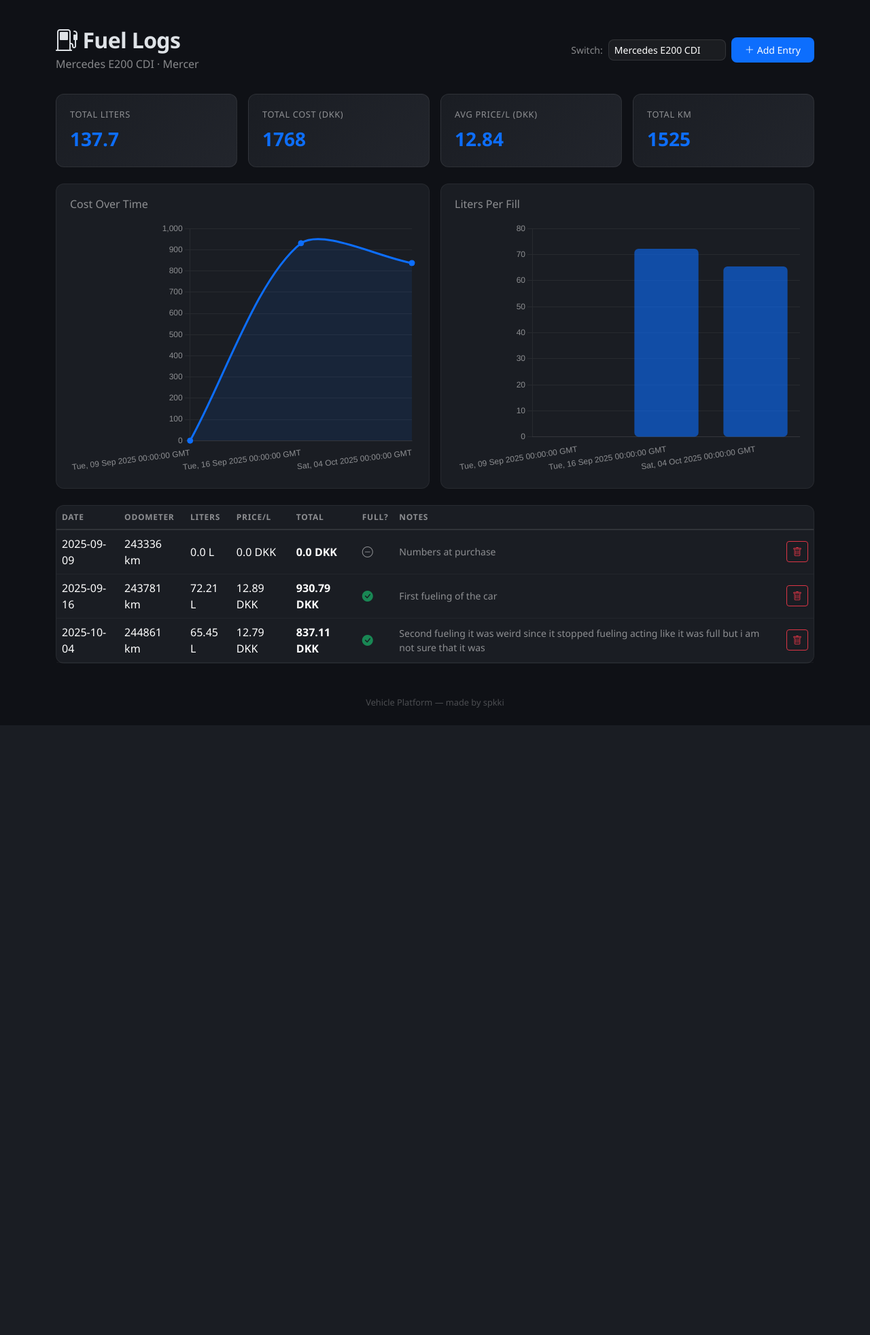
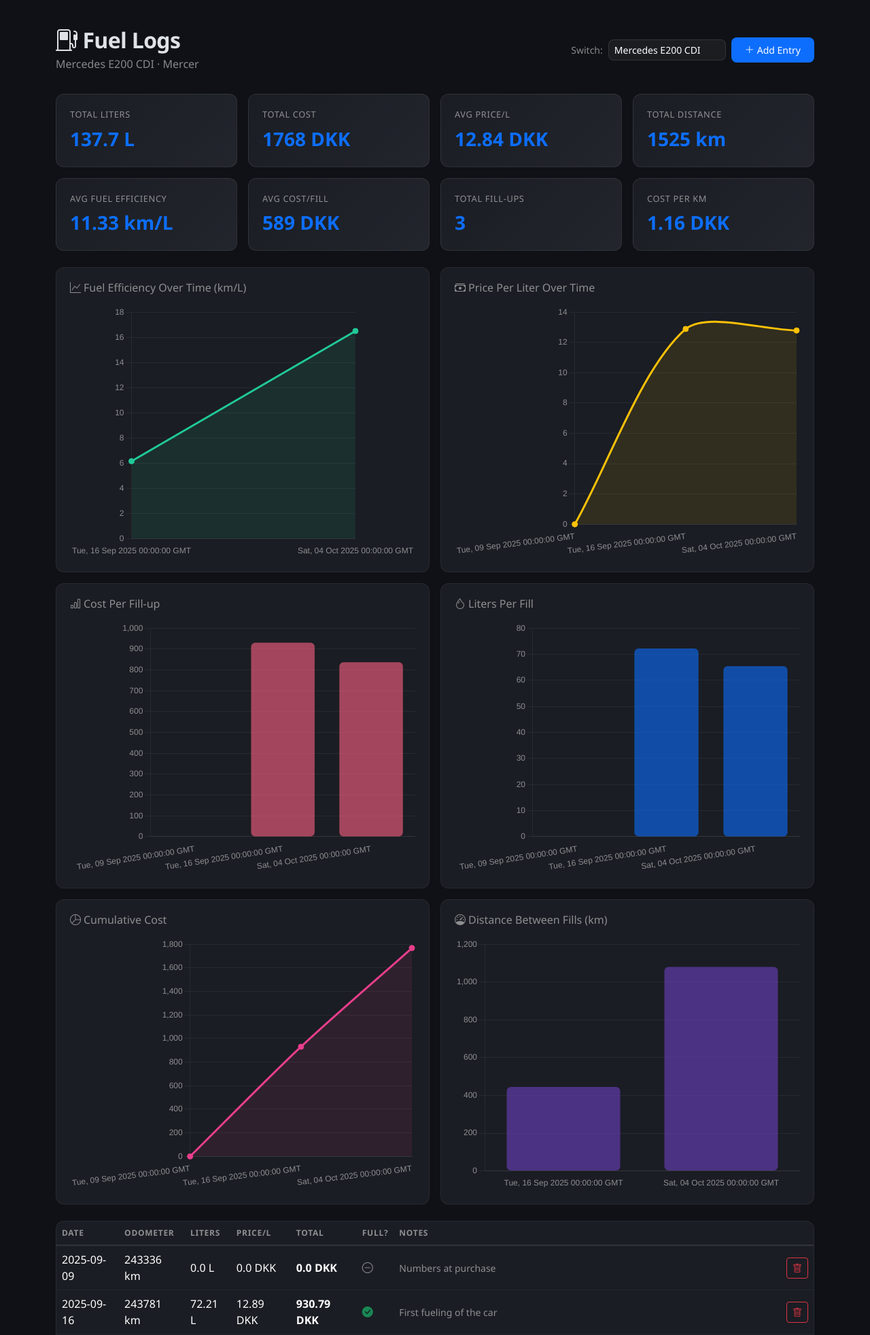
Before and after one commit to spkki/vehicle_platfom, a Flask app: page /vehicles/1/fuel in a window 1280 px wide. Shown: the part 57-2021 px from the top of the page at 68% size. Before the commit the page ends 1124 px from the top, so only its background shows below. Run offline with Flask 3, Linux system fonts and the light colour scheme.

Commit message:
Fuel logs fixed

```diff
--- a/templates/fuel_logs.html
+++ b/templates/fuel_logs.html
@@ -28,54 +28,118 @@
 </div>
 
 {% if logs %}
-<!-- Stats Grid -->
-<div class="row g-3 mb-4">
+<!-- Stats Grid - Row 1 -->
+<div class="row g-3 mb-3">
     <div class="col-6 col-lg-3">
         <div class="stat-card">
             <div class="stat-label">Total Liters</div>
-            <div class="stat-value">{{ logs|sum(attribute='liter')|round(1) }}</div>
+            <div class="stat-value">{{ logs|sum(attribute='liter')|round(1) }} L</div>
         </div>
     </div>
     <div class="col-6 col-lg-3">
         <div class="stat-card">
-            <div class="stat-label">Total Cost (DKK)</div>
-            <div class="stat-value">{{ logs|sum(attribute='total_cost')|round(0)|int }}</div>
+            <div class="stat-label">Total Cost</div>
+            <div class="stat-value">{{ logs|sum(attribute='total_cost')|round(0)|int }} DKK</div>
         </div>
     </div>
     <div class="col-6 col-lg-3">
         <div class="stat-card">
-            <div class="stat-label">Avg Price/L (DKK)</div>
+            <div class="stat-label">Avg Price/L</div>
             <div class="stat-value">
-                {% if logs|length > 0 and logs|sum(attribute='liter') > 0 %}
-                    {{ (logs|sum(attribute='total_cost') / logs|sum(attribute='liter'))|round(2) }}
+                {% if logs|sum(attribute='liter') > 0 %}
+                    {{ (logs|sum(attribute='total_cost') / logs|sum(attribute='liter'))|round(2) }} DKK
                 {% else %}N/A{% endif %}
             </div>
         </div>
     </div>
     <div class="col-6 col-lg-3">
         <div class="stat-card">
-            <div class="stat-label">Total KM</div>
+            <div class="stat-label">Total Distance</div>
             <div class="stat-value">
                 {% if logs|length > 1 %}
-                    {{ logs[-1].odometer - logs[0].odometer }}
-                {% else %}0{% endif %}
+                    {{ logs[-1].odometer - logs[0].odometer }} km
+                {% else %}0 km{% endif %}
             </div>
         </div>
     </div>
 </div>
 
-<!-- Charts -->
+<!-- Stats Grid - Row 2 -->
 <div class="row g-3 mb-4">
+    <div class="col-6 col-lg-3">
+        <div class="stat-card">
+            <div class="stat-label">Avg Fuel Efficiency</div>
+            <div class="stat-value" id="avgEfficiency">—</div>
+        </div>
+    </div>
+    <div class="col-6 col-lg-3">
+        <div class="stat-card">
+            <div class="stat-label">Avg Cost/Fill</div>
+            <div class="stat-value">
+                {% if logs|length > 0 %}
+                    {{ (logs|sum(attribute='total_cost') / logs|length)|round(0)|int }} DKK
+                {% else %}N/A{% endif %}
+            </div>
+        </div>
+    </div>
+    <div class="col-6 col-lg-3">
+        <div class="stat-card">
+            <div class="stat-label">Total Fill-ups</div>
+            <div class="stat-value">{{ logs|length }}</div>
+        </div>
+    </div>
+    <div class="col-6 col-lg-3">
+        <div class="stat-card">
+            <div class="stat-label">Cost per KM</div>
+            <div class="stat-value" id="costPerKm">—</div>
+        </div>
+    </div>
+</div>
+
+<!-- Charts Row 1 -->
+<div class="row g-3 mb-3">
     <div class="col-md-6">
         <div class="chart-container">
-            <h6 class="text-white-50 mb-3">Cost Over Time</h6>
+            <h6 class="text-white-50 mb-3"><i class="bi bi-graph-up me-1"></i>Fuel Efficiency Over Time (km/L)</h6>
+            <canvas id="efficiencyChart" height="220"></canvas>
+        </div>
+    </div>
+    <div class="col-md-6">
+        <div class="chart-container">
+            <h6 class="text-white-50 mb-3"><i class="bi bi-cash-stack me-1"></i>Price Per Liter Over Time</h6>
+            <canvas id="priceChart" height="220"></canvas>
+        </div>
+    </div>
+</div>
+
+<!-- Charts Row 2 -->
+<div class="row g-3 mb-3">
+    <div class="col-md-6">
+        <div class="chart-container">
+            <h6 class="text-white-50 mb-3"><i class="bi bi-bar-chart me-1"></i>Cost Per Fill-up</h6>
             <canvas id="costChart" height="220"></canvas>
         </div>
     </div>
     <div class="col-md-6">
         <div class="chart-container">
-            <h6 class="text-white-50 mb-3">Liters Per Fill</h6>
+            <h6 class="text-white-50 mb-3"><i class="bi bi-droplet me-1"></i>Liters Per Fill</h6>
             <canvas id="litersChart" height="220"></canvas>
+        </div>
+    </div>
+</div>
+
+<!-- Charts Row 3 -->
+<div class="row g-3 mb-4">
+    <div class="col-md-6">
+        <div class="chart-container">
+            <h6 class="text-white-50 mb-3"><i class="bi bi-pie-chart me-1"></i>Cumulative Cost</h6>
+            <canvas id="cumulativeCostChart" height="220"></canvas>
+        </div>
+    </div>
+    <div class="col-md-6">
+        <div class="chart-container">
+            <h6 class="text-white-50 mb-3"><i class="bi bi-speedometer me-1"></i>Distance Between Fills (km)</h6>
+            <canvas id="distanceChart" height="220"></canvas>
         </div>
     </div>
 </div>
@@ -154,34 +218,96 @@
     const dates = {{ logs|map(attribute='date')|list|tojson }};
     const costs = {{ logs|map(attribute='total_cost')|list|tojson }};
     const liters = {{ logs|map(attribute='liter')|list|tojson }};
+    const odometers = {{ logs|map(attribute='odometer')|list|tojson }};
+    const prices = {{ logs|map(attribute='price_per_liter')|list|tojson }};
 
-    // Cost chart
+    // Calculate efficiency (km/L) between consecutive fills
+    const effDates = [];
+    const effValues = [];
+    const distValues = [];
+    for (let i = 1; i < odometers.length; i++) {
+        const dist = odometers[i] - odometers[i - 1];
+        distValues.push(dist);
+        effDates.push(dates[i]);
+        effValues.push(liters[i] > 0 ? (dist / liters[i]).toFixed(2) : 0);
+    }
+
+    // Avg efficiency
+    if (effValues.length > 0) {
+        const avgEff = (effValues.reduce((a, b) => a + parseFloat(b), 0) / effValues.length).toFixed(2);
+        document.getElementById('avgEfficiency').textContent = avgEff + ' km/L';
+    }
+
+    // Cost per KM
+    const totalDist = odometers.length > 1 ? odometers[odometers.length - 1] - odometers[0] : 0;
+    const totalCost = costs.reduce((a, b) => a + b, 0);
+    if (totalDist > 0) {
+        document.getElementById('costPerKm').textContent = (totalCost / totalDist).toFixed(2) + ' DKK';
+    }
+
+    // Cumulative cost
+    const cumulativeCosts = [];
+    let runningTotal = 0;
+    for (let i = 0; i < costs.length; i++) {
+        runningTotal += costs[i];
+        cumulativeCosts.push(runningTotal);
+    }
+
+    const sharedLineOpts = {
+        responsive: true,
+        plugins: { legend: { display: false } },
+        scales: { x: { grid: { display: false } }, y: { beginAtZero: true } }
+    };
+    const sharedBarOpts = { ...sharedLineOpts };
+
+    // Fuel Efficiency Chart
+    new Chart(document.getElementById('efficiencyChart'), {
+        type: 'line',
+        data: {
+            labels: effDates,
+            datasets: [{
+                label: 'km/L',
+                data: effValues,
+                borderColor: '#20c997',
+                backgroundColor: 'rgba(32,201,151,0.1)',
+                fill: true, tension: 0.3, pointRadius: 4, pointBackgroundColor: '#20c997'
+            }]
+        },
+        options: sharedLineOpts
+    });
+
+    // Price Per Liter Chart
+    new Chart(document.getElementById('priceChart'), {
+        type: 'line',
+        data: {
+            labels: dates,
+            datasets: [{
+                label: 'DKK/L',
+                data: prices,
+                borderColor: '#ffc107',
+                backgroundColor: 'rgba(255,193,7,0.1)',
+                fill: true, tension: 0.3, pointRadius: 4, pointBackgroundColor: '#ffc107'
+            }]
+        },
+        options: sharedLineOpts
+    });
+
+    // Cost Per Fill Chart
     new Chart(document.getElementById('costChart'), {
-        type: 'line',
+        type: 'bar',
         data: {
             labels: dates,
             datasets: [{
                 label: 'Cost (DKK)',
                 data: costs,
-                borderColor: '#0d6efd',
-                backgroundColor: 'rgba(13,110,253,0.1)',
-                fill: true,
-                tension: 0.3,
-                pointRadius: 4,
-                pointBackgroundColor: '#0d6efd'
+                backgroundColor: 'rgba(255,99,132,0.6)',
+                borderRadius: 6, borderSkipped: false
             }]
         },
-        options: {
-            responsive: true,
-            plugins: { legend: { display: false } },
-            scales: {
-                x: { grid: { display: false } },
-                y: { beginAtZero: true }
-            }
-        }
+        options: sharedBarOpts
     });
 
-    // Liters chart
+    // Liters Chart
     new Chart(document.getElementById('litersChart'), {
         type: 'bar',
         data: {
@@ -190,18 +316,41 @@
                 label: 'Liters',
                 data: liters,
                 backgroundColor: 'rgba(13,110,253,0.6)',
-                borderRadius: 6,
-                borderSkipped: false
+                borderRadius: 6, borderSkipped: false
             }]
         },
-        options: {
-            responsive: true,
-            plugins: { legend: { display: false } },
-            scales: {
-                x: { grid: { display: false } },
-                y: { beginAtZero: true }
-            }
-        }
+        options: sharedBarOpts
+    });
+
+    // Cumulative Cost Chart
+    new Chart(document.getElementById('cumulativeCostChart'), {
+        type: 'line',
+        data: {
+            labels: dates,
+            datasets: [{
+                label: 'Cumulative Cost (DKK)',
+                data: cumulativeCosts,
+                borderColor: '#e83e8c',
+                backgroundColor: 'rgba(232,62,140,0.1)',
+                fill: true, tension: 0.3, pointRadius: 4, pointBackgroundColor: '#e83e8c'
+            }]
+        },
+        options: sharedLineOpts
+    });
+
+    // Distance Between Fills Chart
+    new Chart(document.getElementById('distanceChart'), {
+        type: 'bar',
+        data: {
+            labels: effDates,
+            datasets: [{
+                label: 'Distance (km)',
+                data: distValues,
+                backgroundColor: 'rgba(111,66,193,0.6)',
+                borderRadius: 6, borderSkipped: false
+            }]
+        },
+        options: sharedBarOpts
     });
 </script>
 {% endif %}
```
